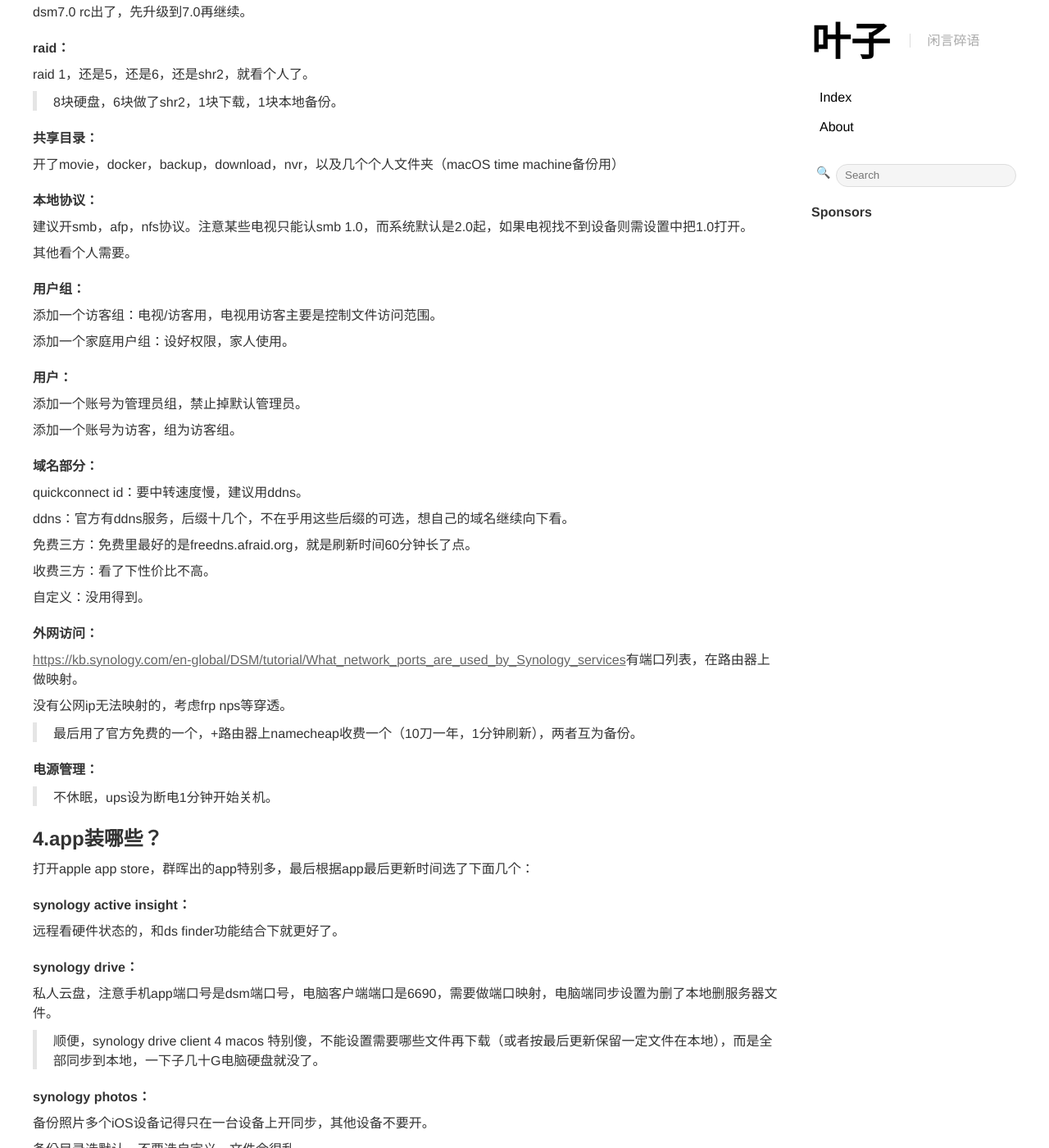
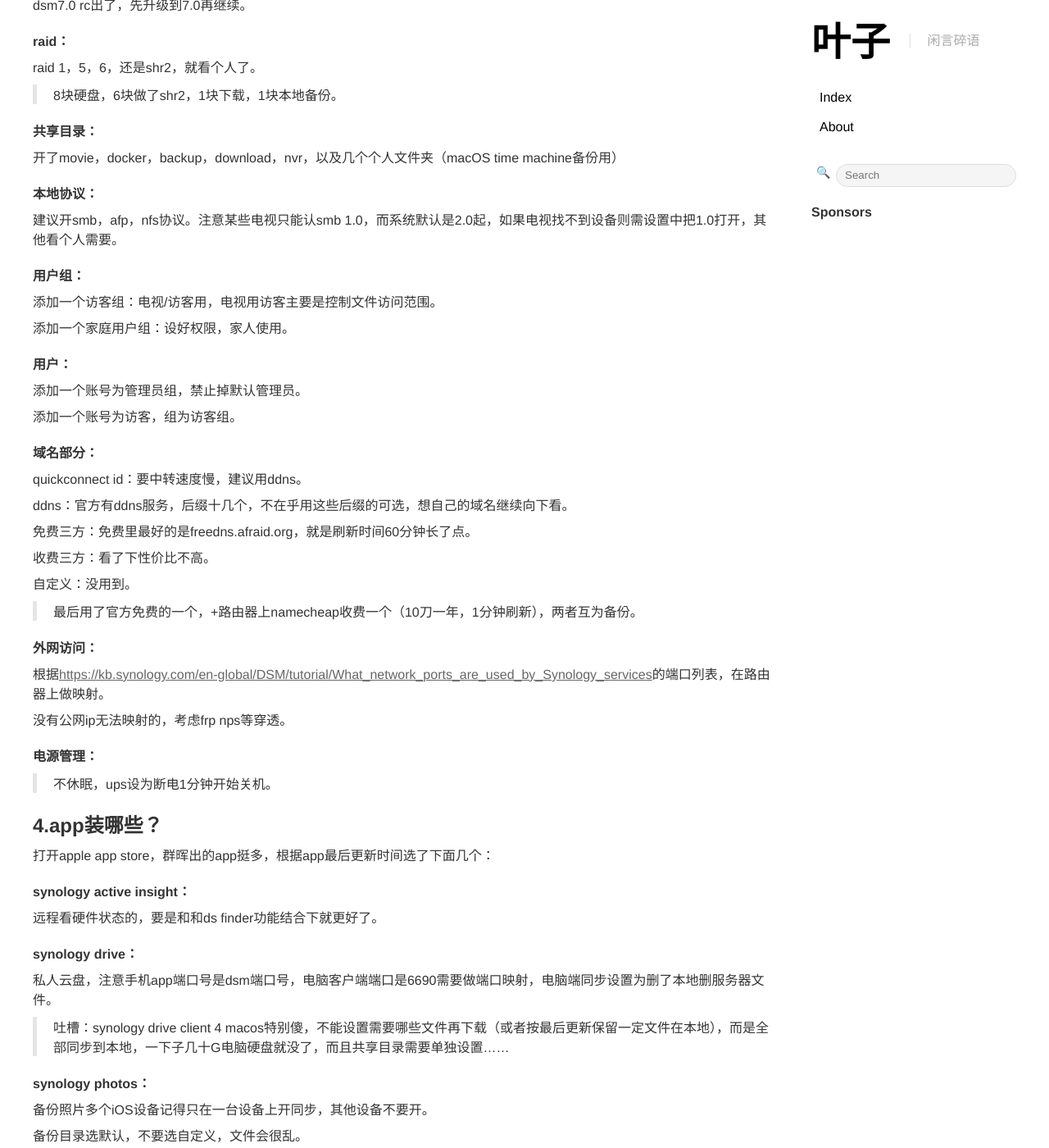
Before and after one commit to yeeh/blog.yeeh.org, a Jekyll site: the page built from _posts/2021-6-22-synology-guide.md, in a window 1280 px wide and 1400 px high, scrolled down 1419 px. Shown: the whole window at 82% size. Built offline with Jekyll 4.4.1, drawn with Linux system fonts in a browser that asks for light colours; some of the changed text lies outside the part shown.

Commit message:
🔧 语句

```diff
--- a/_posts/2021-6-22-synology-guide.md
+++ b/_posts/2021-6-22-synology-guide.md
@@ -6,15 +6,13 @@
 tags: synology nas photo drive 群晖
 ---
 
-从16年入ds916+开始，用群晖也好几年了。之前一直当本地存储用，没充分发挥网络的功能。
-
-最近4盘位的916+换成了了8盘位rs1221+，拖拖拉拉的耗时几个月才整理好使用方法。
+从16年入ds916+开始，用群晖也好几年了。之前一直当本地存储用，没充分发挥网络的功能，最近4盘位的916+换成了了8盘位rs1221+，拖拖拉拉的耗时几个月才搞好，遂有此文。
 
 #### 1.机器选择
 
 主要看家里（钱包）多大。
 
-synology所有系列都不适合allinone，要搞很多虚拟机/大计算请选其他设备。型号非常多，参考<https://www.synology.com/en-global/products>，分为下面几个系列：
+synology所有系列都不适合allinone，要搞很多虚拟机/大计算请选其他设备。型号还挺多，参考<https://www.synology.com/en-global/products>，分为下面几个系列：
 
 ###### fs/sa：
 型号开头fs，sa，xs，定位企业级，必须上机架（深度80cm），盘位多cpu强，个人用请忽略。
@@ -63,7 +60,7 @@
 
 ###### raid：
 
-raid 1，还是5，还是6，还是shr2，就看个人了。
+raid 1，5，6，还是shr2，就看个人了。
 
 > 8块硬盘，6块做了shr2，1块下载，1块本地备份。
 
@@ -72,9 +69,7 @@
 开了movie，docker，backup，download，nvr，以及几个个人文件夹（macOS time machine备份用）
 
 ###### 本地协议：
-建议开smb，afp，nfs协议。注意某些电视只能认smb 1.0，而系统默认是2.0起，如果电视找不到设备则需设置中把1.0打开。
-
-其他看个人需要。
+建议开smb，afp，nfs协议。注意某些电视只能认smb 1.0，而系统默认是2.0起，如果电视找不到设备则需设置中把1.0打开，其他看个人需要。
 
 ###### 用户组：
 
@@ -98,14 +93,14 @@
 
 收费三方：看了下性价比不高。
 
-自定义：没用得到。
+自定义：没用到。
+
+> 最后用了官方免费的一个，+路由器上namecheap收费一个（10刀一年，1分钟刷新），两者互为备份。
 
 ###### 外网访问：
-<https://kb.synology.com/en-global/DSM/tutorial/What_network_ports_are_used_by_Synology_services>有端口列表，在路由器上做映射。
+根据<https://kb.synology.com/en-global/DSM/tutorial/What_network_ports_are_used_by_Synology_services>的端口列表，在路由器上做映射。
 
 没有公网ip无法映射的，考虑frp nps等穿透。
-
-> 最后用了官方免费的一个，+路由器上namecheap收费一个（10刀一年，1分钟刷新），两者互为备份。
 
 ###### 电源管理：
 
@@ -113,15 +108,15 @@
 
 #### 4.app装哪些？
 
-打开apple app store，群晖出的app特别多，最后根据app最后更新时间选了下面几个：
+打开apple app store，群晖出的app挺多，根据app最后更新时间选了下面几个：
 
 ###### synology active insight：
-远程看硬件状态的，和ds finder功能结合下就更好了。
+远程看硬件状态的，要是和和ds finder功能结合下就更好了。
 
 ###### synology drive：
-私人云盘，注意手机app端口号是dsm端口号，电脑客户端端口是6690，需要做端口映射，电脑端同步设置为删了本地删服务器文件。
+私人云盘，注意手机app端口号是dsm端口号，电脑客户端端口是6690需要做端口映射，电脑端同步设置为删了本地删服务器文件。
 
-> 顺便，synology drive client 4 macos 特别傻，不能设置需要哪些文件再下载（或者按最后更新保留一定文件在本地），而是全部同步到本地，一下子几十G电脑硬盘就没了。
+> 吐槽：synology drive client 4 macos特别傻，不能设置需要哪些文件再下载（或者按最后更新保留一定文件在本地），而是全部同步到本地，一下子几十G电脑硬盘就没了，而且共享目录需要单独设置……
 
 ###### synology photos：
 
@@ -129,14 +124,14 @@
 
 备份目录选默认，不要选自定义，文件会很乱。
 
-> livecam没装，最后用了ubnt自带的摄像头和nvr。
+> livecam没装，因为有了ubnt自带nvr和摄像头。
 
 #### 5.套件装哪些？
 
 ###### synology drive server：
 设置保留几个版本，以防删错文件。
 
-共享目录功能还能用。
+共享目录功能也还可以。
 
 ###### synology photos：
 
@@ -153,6 +148,4 @@
 偶尔用用
 
 #### 最后：注意散热和灰尘！
-群晖特别能吸灰，rs1221+风扇比ds916+多更能吸，个把月就没法看了。
-
-于是，给synology和ubnt专门准备了个空气净化器，负责吸灰和散热。
+群晖特别能吸灰，rs1221+风扇比ds916+多更能吸，个把月就没法看了。 于是给synology和ubnt专门准备了个空气净化器，负责吸灰和散热。
```
Also changed, not shown: other parts of _posts/2021-6-22-synology-guide.md (+1 -2 lines).
